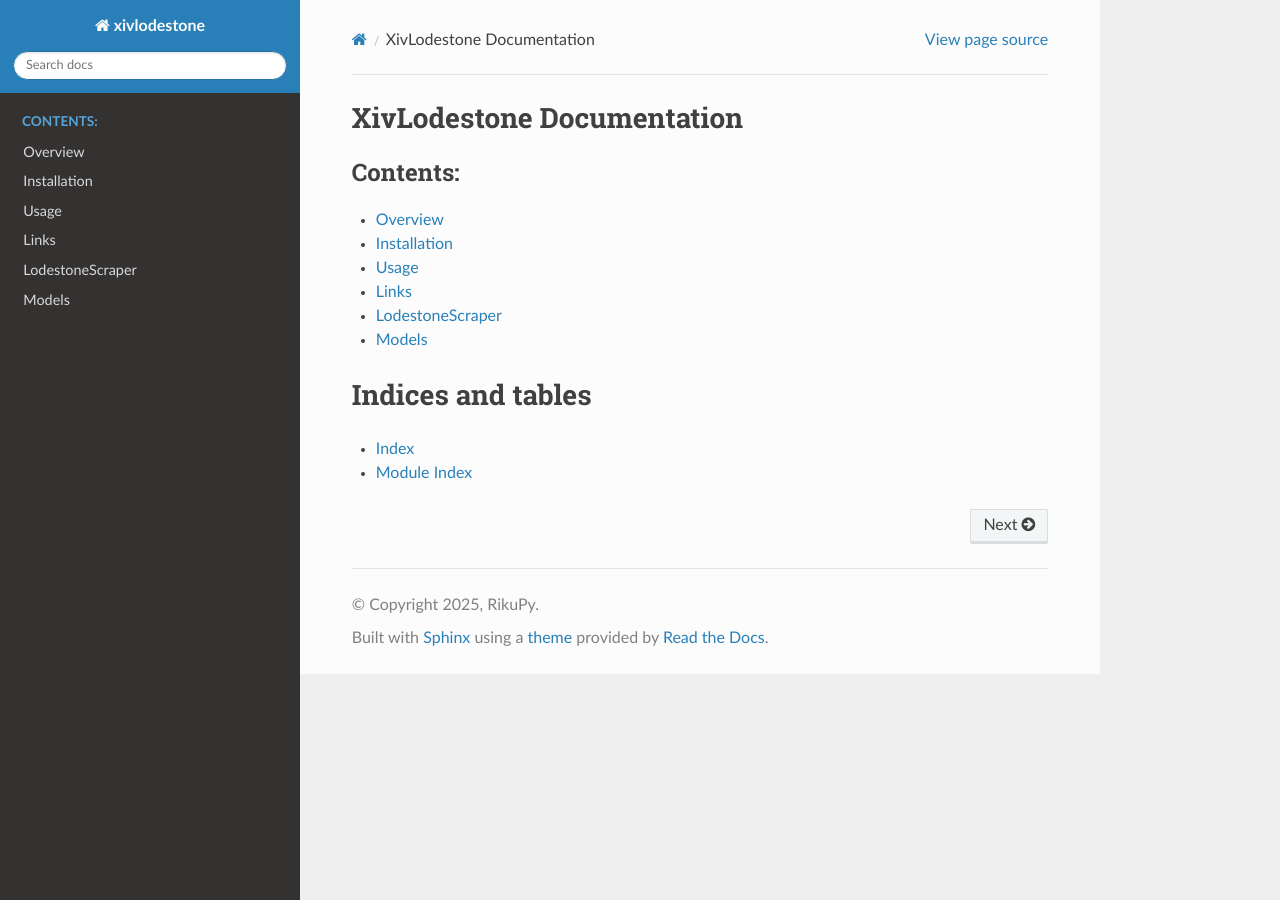
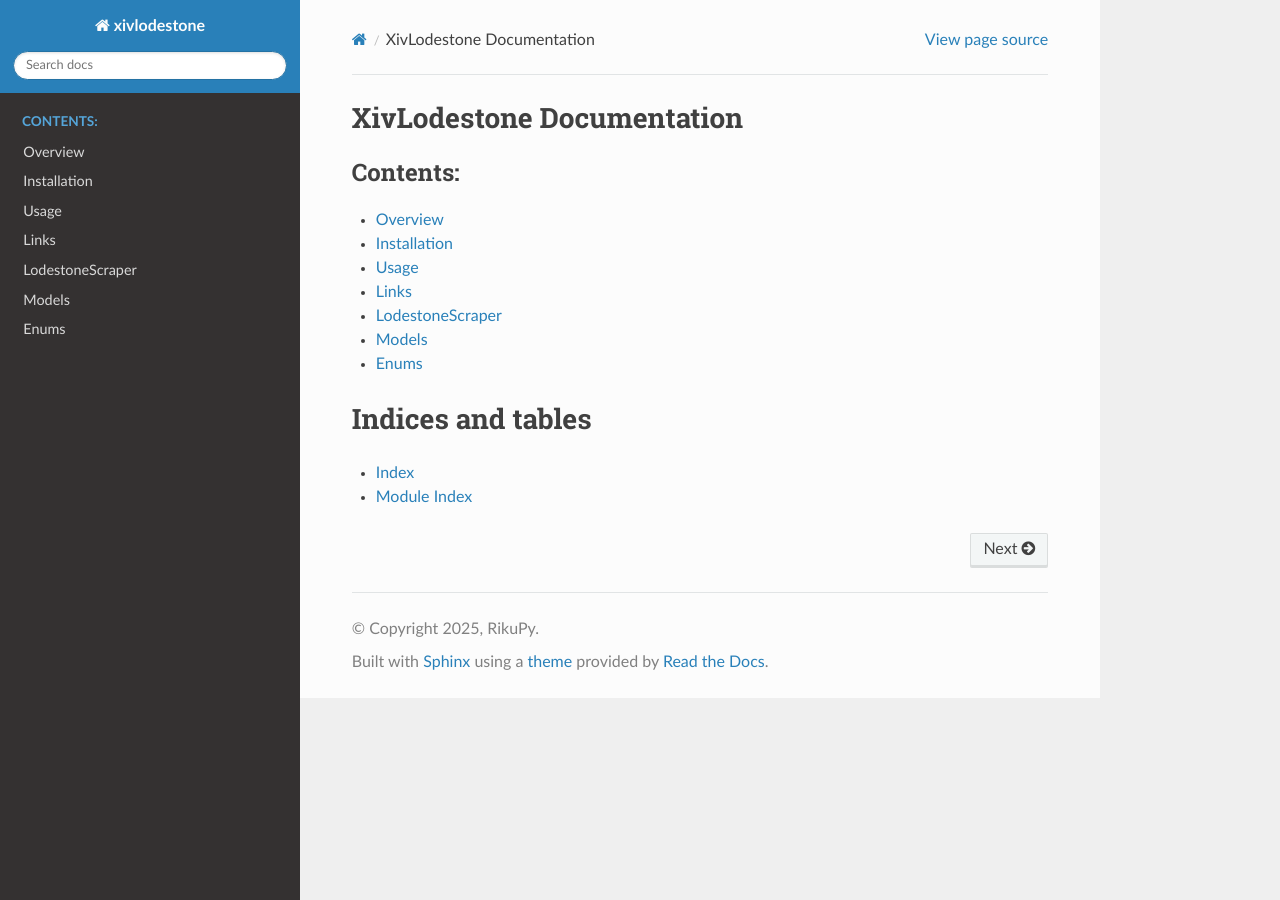
Before and after one commit to RikuPy/xivlodestone, a Sphinx documentation site: the page built from docs/index.rst, in a window 1280 px wide. Built offline with Sphinx 7.4.7 and the Read the Docs theme 3.1.0, drawn with Linux system fonts in a browser that asks for light colours.

Commit message:
Add enums documentation and refactor JobRole to use StrEnum

```diff
--- /dev/null
+++ b/docs/enums.rst
@@ -0,0 +1,6 @@
+Enums
+=====
+
+.. automodule:: xivlodestone.enums
+   :members:
+   :show-inheritance:
--- a/docs/index.rst
+++ b/docs/index.rst
@@ -8,6 +8,7 @@ XivLodestone Documentation
    readme
    lodestone
    models
+   enums
 
 Indices and tables
 ==================
--- a/xivlodestone/__init__.py
+++ b/xivlodestone/__init__.py
@@ -1,2 +1,3 @@
 from .lodestone import LodestoneScraper
 from .errors import LodestoneError, NotFoundError
+from .enums import JobRole
```
Also changed, not shown: 1 other file.
